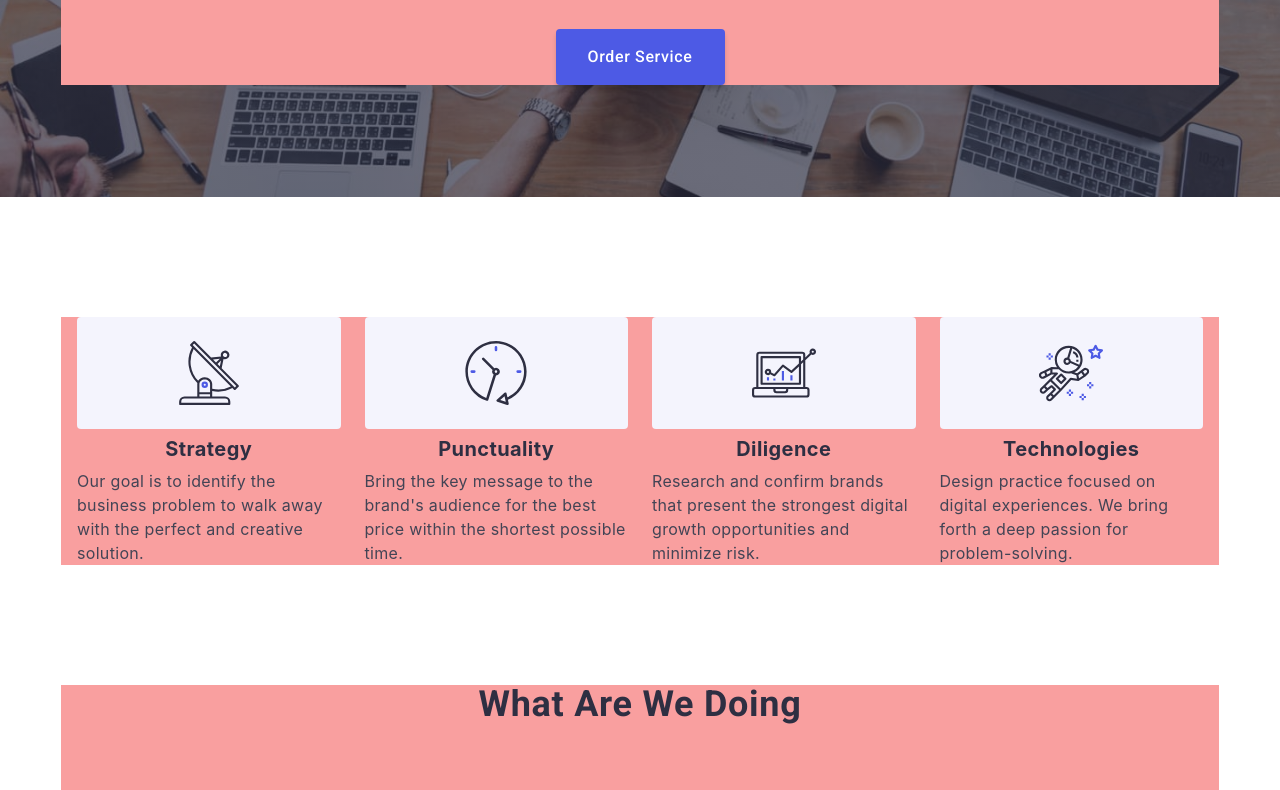
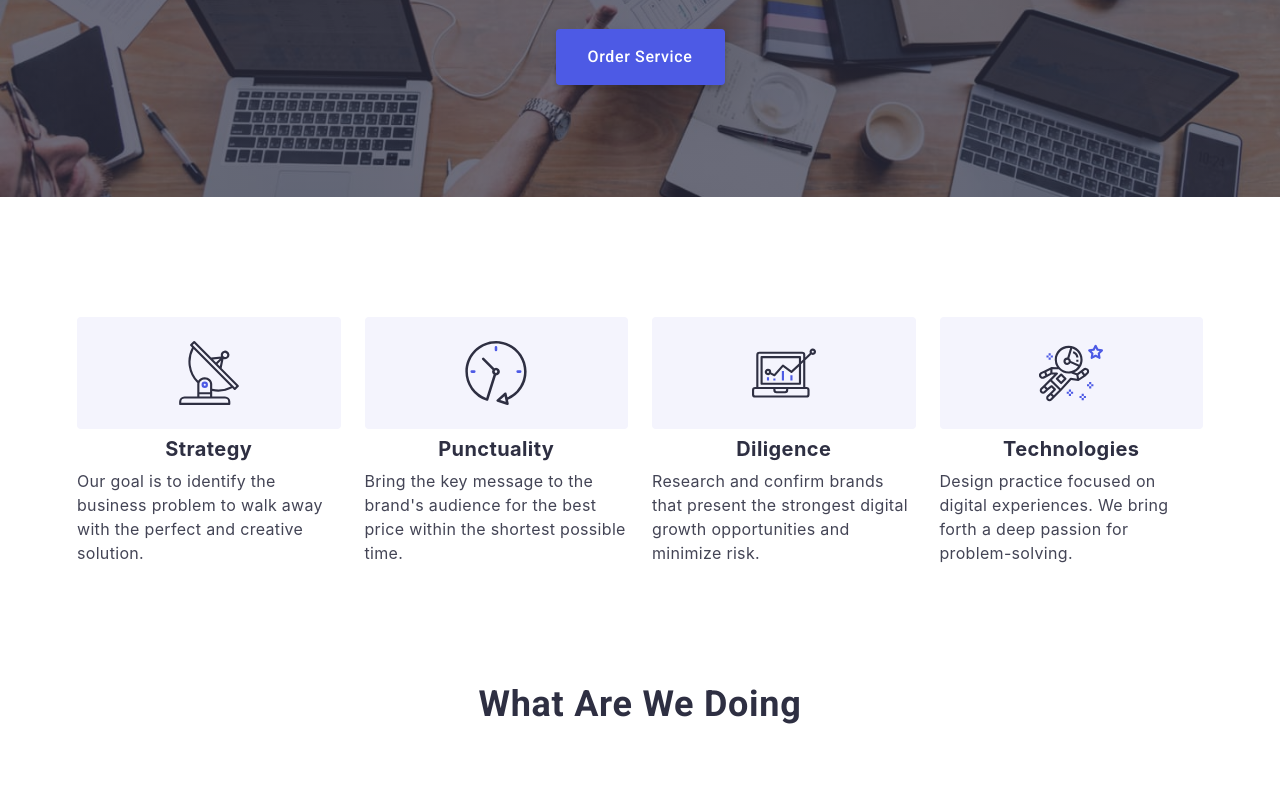
Before and after one commit to Kateryna-Ivanova/7, a plain HTML site: page index.html in a window 1280 px wide. Shown: the part 332-1122 px from the top of the page. Drawn offline with nearby package versions, Linux system fonts and the light colour scheme.

Commit message:
hide background-color in container

```diff
--- a/css/styles.css
+++ b/css/styles.css
@@ -67,13 +67,13 @@ ul {
   padding-left: 16px;
   padding-right: 16px;
   /* padding-top: 24px; */
-  background-color: rgb(191, 157, 249);
+/*   background-color: rgb(191, 157, 249); */
 }
 
 @media screen and (min-width: 428px) and (max-width: 767px) {
   .container {
     width: 428px;
-    background-color: rgb(235, 167, 247);
+/*     background-color: rgb(235, 167, 247); */
     margin-left: auto;
     margin-right: auto;
   }
@@ -336,7 +336,7 @@ body {
 @media screen and (min-width: 768px) {
   .container {
     width: 768px;
-    background-color: rgb(251, 63, 63);
+ /*    background-color: rgb(251, 63, 63); */
     margin-left: auto;
     margin-right: auto;
   }
@@ -436,7 +436,7 @@ body {
 @media screen and (min-width: 1158px) {
   .container {
     width: 1158px;
-    background-color: rgb(249, 159, 159);
+/*     background-color: rgb(249, 159, 159); */
     margin-left: auto;
     margin-right: auto;
   }
```
